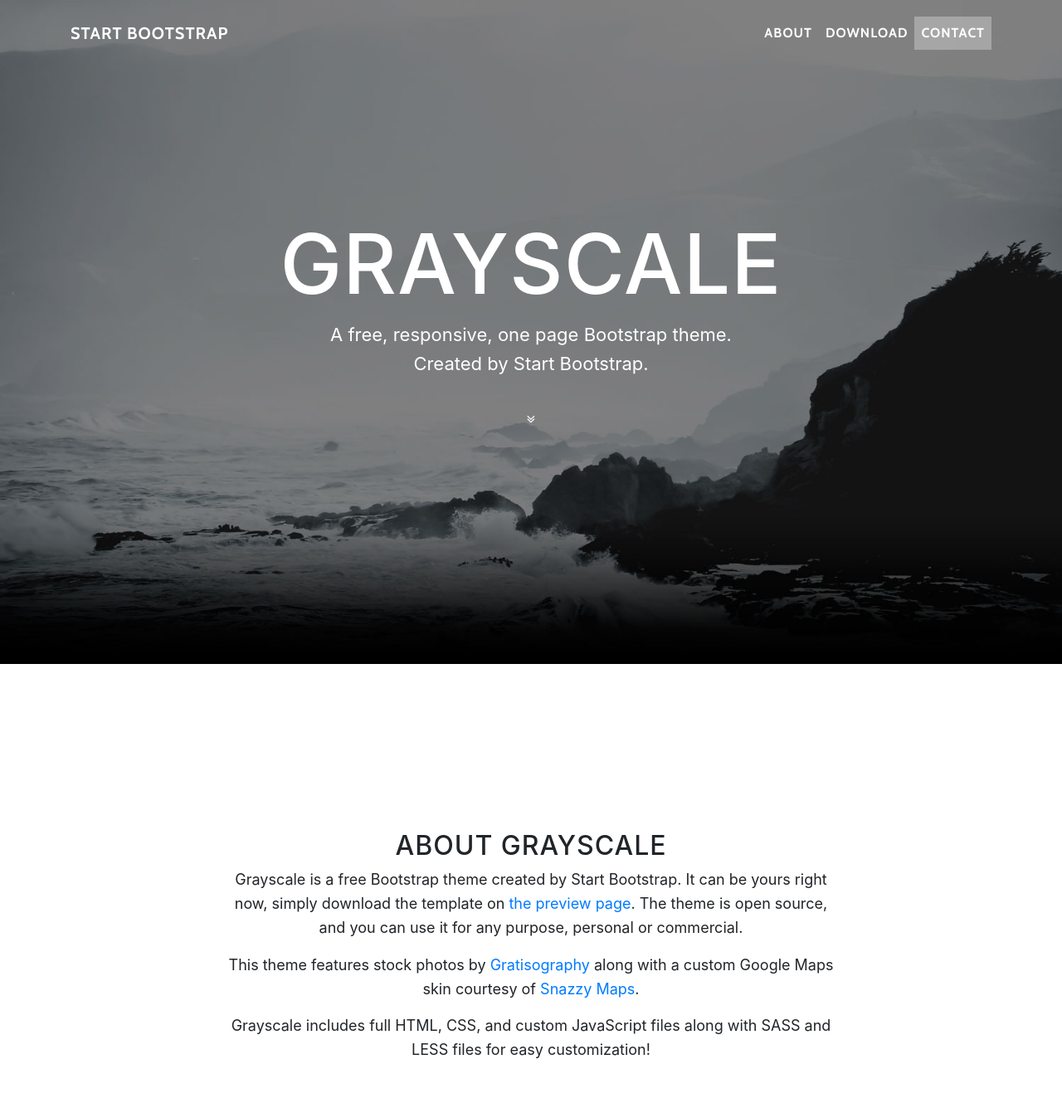
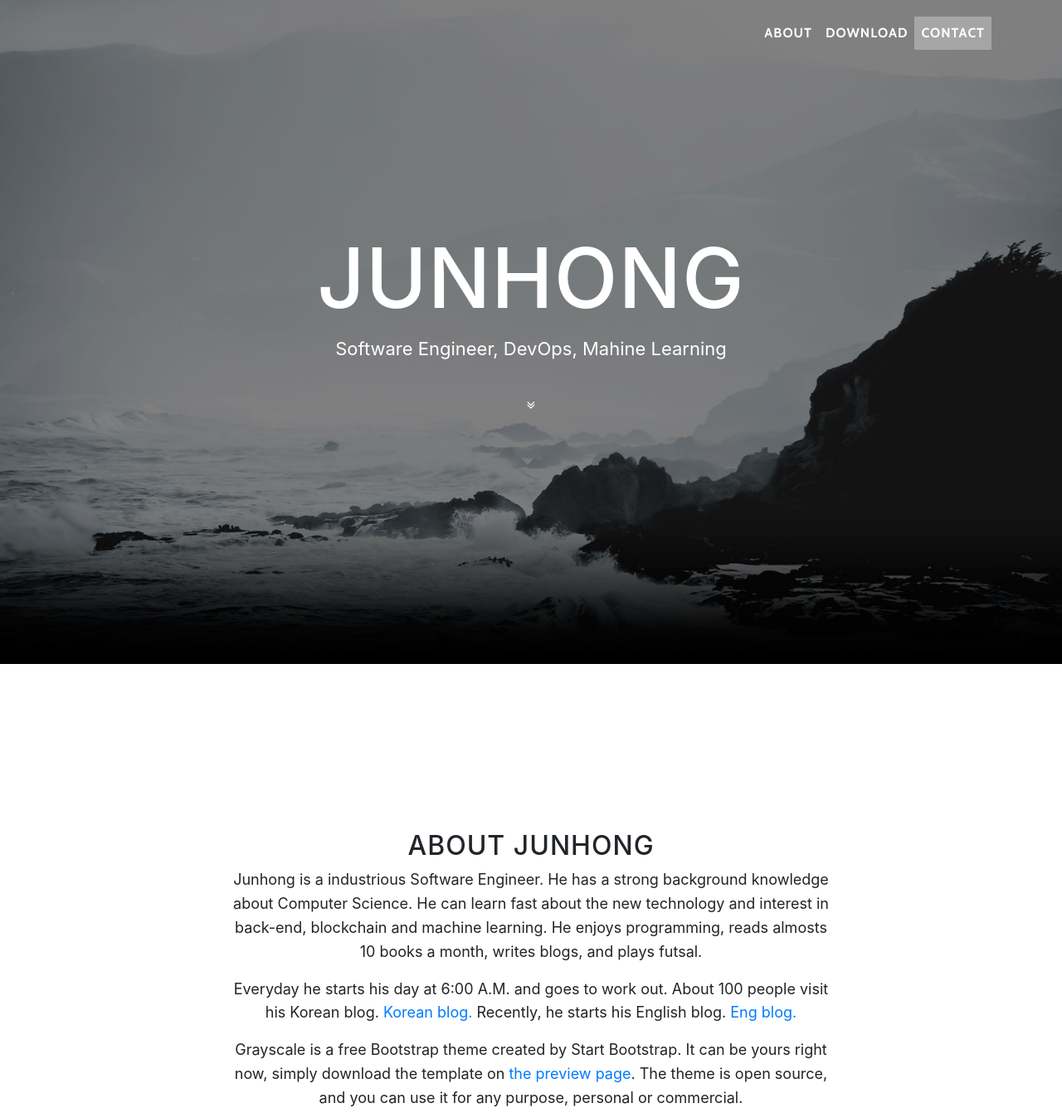
Before and after one commit to devjunhong/eng_intro, a website with bundled scripts: page index.html in a window 1280 px wide. Shown: the top 1341 px of the page at 83% size. Built offline with nearby package versions, Linux system fonts and the light colour scheme.

Commit message:
change background image and add introduction

```diff
--- a/index.html
+++ b/index.html
@@ -8,7 +8,7 @@
     <meta name="description" content="">
     <meta name="author" content="">
 
-    <title>Grayscale - Start Bootstrap Theme</title>
+    <title>Junhong Kim - Software Engineer</title>
 
     <!-- Bootstrap core CSS -->
     <link href="vendor/bootstrap/css/bootstrap.min.css" rel="stylesheet">
@@ -28,7 +28,7 @@
     <!-- Navigation -->
     <nav class="navbar navbar-expand-lg navbar-light fixed-top" id="mainNav">
       <div class="container">
-        <a class="navbar-brand js-scroll-trigger" href="#page-top">Start Bootstrap</a>
+        <a class="navbar-brand js-scroll-trigger" href="#page-top"></a>
         <button class="navbar-toggler navbar-toggler-right" type="button" data-toggle="collapse" data-target="#navbarResponsive" aria-controls="navbarResponsive" aria-expanded="false" aria-label="Toggle navigation">
           Menu
           <i class="fa fa-bars"></i>
@@ -55,9 +55,8 @@
         <div class="container">
           <div class="row">
             <div class="col-lg-8 mx-auto">
-              <h1 class="brand-heading">Grayscale</h1>
-              <p class="intro-text">A free, responsive, one page Bootstrap theme.
-                <br>Created by Start Bootstrap.</p>
+              <h1 class="brand-heading">Junhong</h1>
+              <p class="intro-text">Software Engineer, DevOps, Mahine Learning</p>
               <a href="#about" class="btn btn-circle js-scroll-trigger">
                 <i class="fa fa-angle-double-down animated"></i>
               </a>
@@ -72,8 +71,13 @@
       <div class="container">
         <div class="row">
           <div class="col-lg-8 mx-auto">
-            <h2>About Grayscale</h2>
-            <p>Grayscale is a free Bootstrap theme created by Start Bootstrap. It can be yours right now, simply download the template on
+            <h2>About Junhong</h2>
+            <p>Junhong is a industrious Software Engineer. He has a strong background knowledge about Computer Science. He can learn fast about the new technology and interest in back-end, blockchain and machine learning. He enjoys programming, reads almosts 10 books a month, writes blogs, and plays futsal. </p>
+
+            <p>Everyday he starts his day at 6:00 A.M. and goes to work out. About 100 people visit his Korean blog. <a href="http://blog.naver.com/ddduuu12">Korean blog.</a> Recently, he starts his English blog. <a href="http://hayeol.tistory.com/">Eng blog.</a></p>
+
+            <p>
+               Grayscale is a free Bootstrap theme created by Start Bootstrap. It can be yours right now, simply download the template on
               <a href="http://startbootstrap.com/template-overviews/grayscale/">the preview page</a>. The theme is open source, and you can use it for any purpose, personal or commercial.</p>
             <p>This theme features stock photos by
               <a href="http://gratisography.com/">Gratisography</a>
```
Also changed, not shown: README_template.md (renamed from README 2.md), img/downloads-bg.jpg, img/downloads-bg_3.jpg (added), img/downloads-bg_old.jpg (added).
